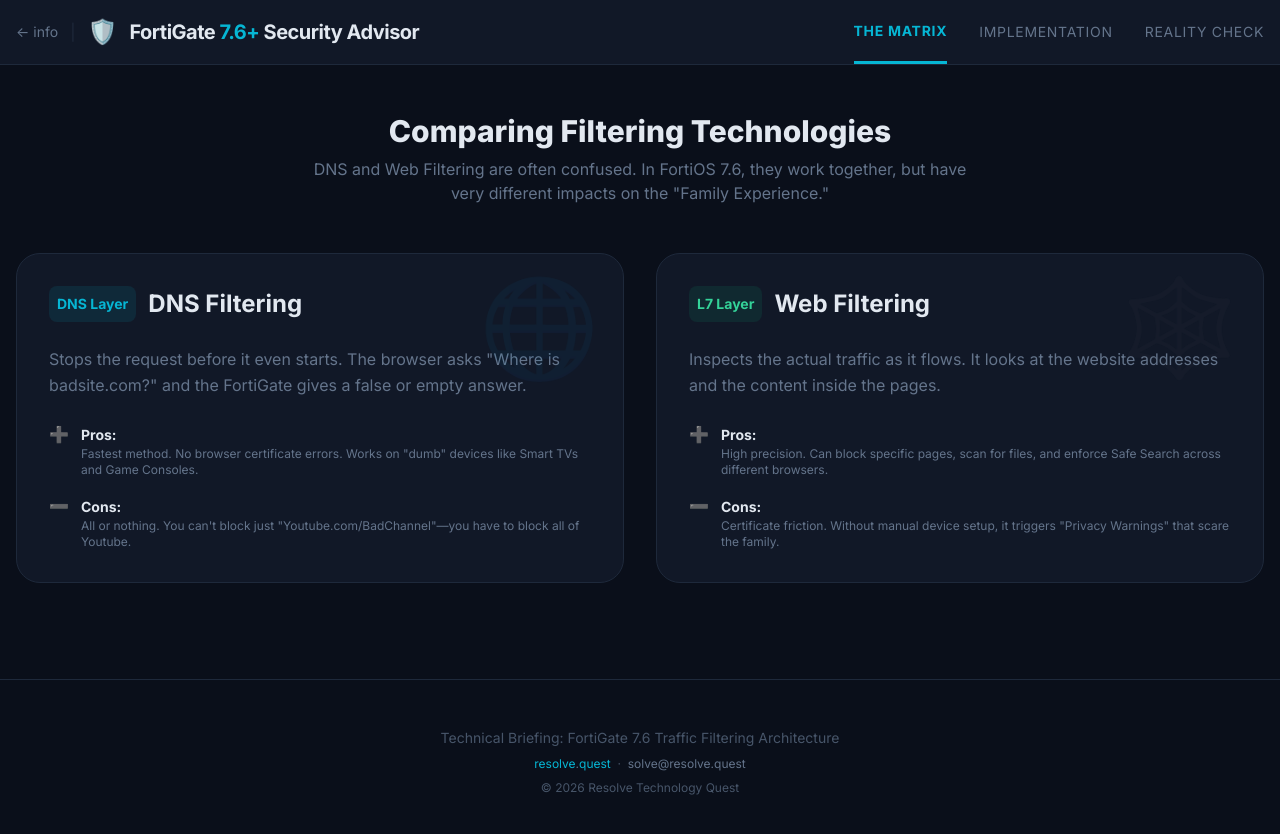
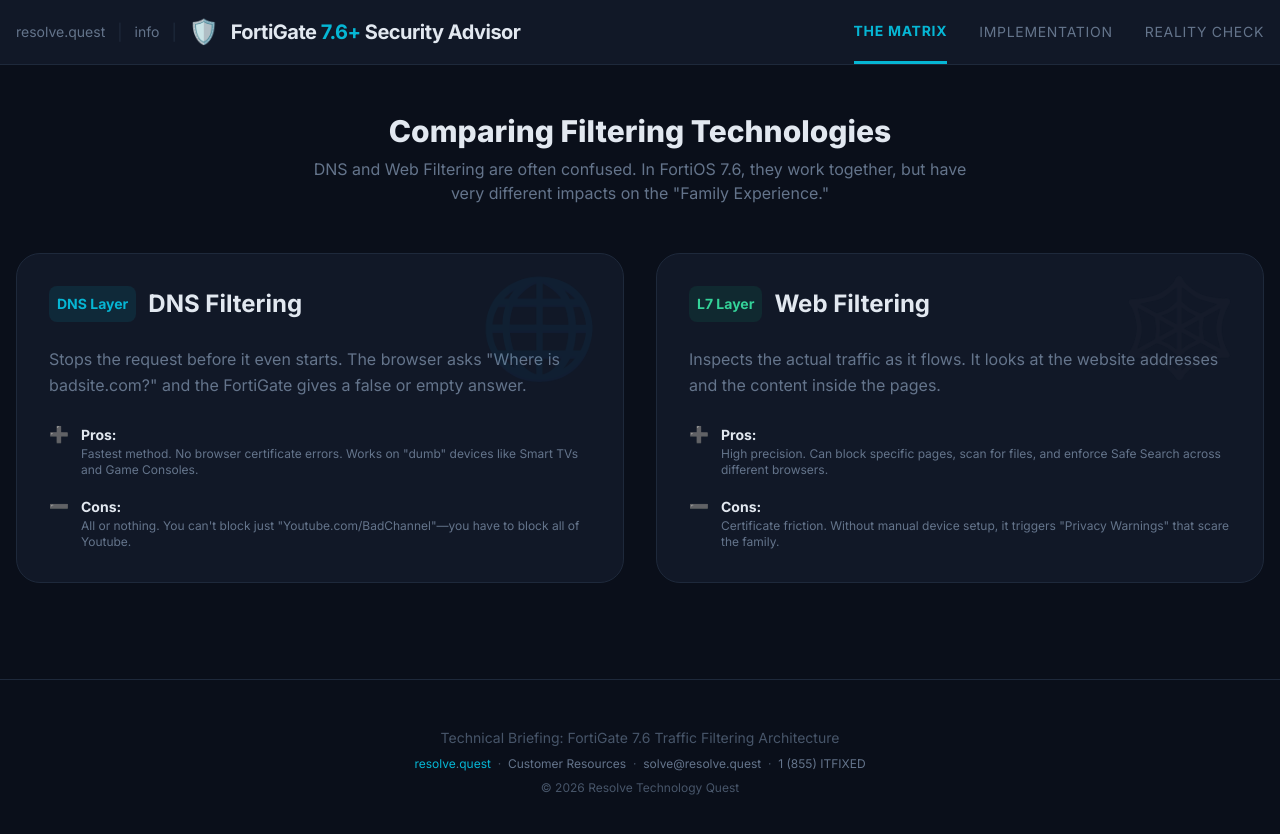
Before and after one commit to Snippy-Pinch/info.resolve.quest, a plain HTML site: page solutions/firewall/fortigate/filtering/000001/index.html in a window 1280 px wide. Drawn offline with nearby package versions, Linux system fonts and the light colour scheme.

Commit message:
Add resolve.quest links to nav, footer, and landing page

```diff
--- a/solutions/firewall/fortigate/filtering/000001/index.html
+++ b/solutions/firewall/fortigate/filtering/000001/index.html
@@ -85,7 +85,9 @@
         <div class="max-w-7xl mx-auto px-4">
             <div class="flex justify-between items-center h-16">
                 <div class="flex items-center gap-3">
-                    <a href="https://info.resolve.quest" class="text-textMuted hover:text-cyan text-sm transition-colors">&larr; info</a>
+                    <a href="https://resolve.quest" class="text-textMuted hover:text-cyan text-sm transition-colors">resolve.quest</a>
+                    <span class="text-border">|</span>
+                    <a href="https://info.resolve.quest" class="text-textMuted hover:text-cyan text-sm transition-colors">info</a>
                     <span class="text-border">|</span>
                     <span class="text-2xl">🛡️</span>
                     <span class="font-bold text-xl tracking-tight text-textPrimary">FortiGate <span class="text-cyan">7.6+</span> Security Advisor</span>
@@ -283,12 +285,16 @@
     <footer class="border-t border-border mt-12 py-12">
         <div class="max-w-7xl mx-auto px-4 text-center space-y-2">
             <p class="text-textDim text-sm">Technical Briefing: FortiGate 7.6 Traffic Filtering Architecture</p>
-            <p class="text-textDim text-xs">
+            <p class="text-textDim text-xs mt-2">
                 <a href="https://resolve.quest" class="text-cyan hover:underline">resolve<span class="text-textMuted">.</span>quest</a>
                 &nbsp;·&nbsp;
+                <a href="https://info.resolve.quest" class="text-textMuted hover:text-cyan transition-colors">Customer Resources</a>
+                &nbsp;·&nbsp;
                 <a href="mailto:solve@resolve.quest" class="text-textMuted hover:text-cyan transition-colors">solve@resolve.quest</a>
+                &nbsp;·&nbsp;
+                <a href="tel:+18554834933" class="text-textMuted hover:text-cyan transition-colors">1 (855) ITFIXED</a>
             </p>
-            <p class="text-textDim text-xs">&copy; 2026 Resolve Technology Quest</p>
+            <p class="text-textDim text-xs mt-1">&copy; 2026 <a href="https://resolve.quest" class="text-textDim hover:text-cyan transition-colors">Resolve Technology Quest</a></p>
         </div>
     </footer>
 
```
Also changed, not shown: index.html (+3 -3 lines).
